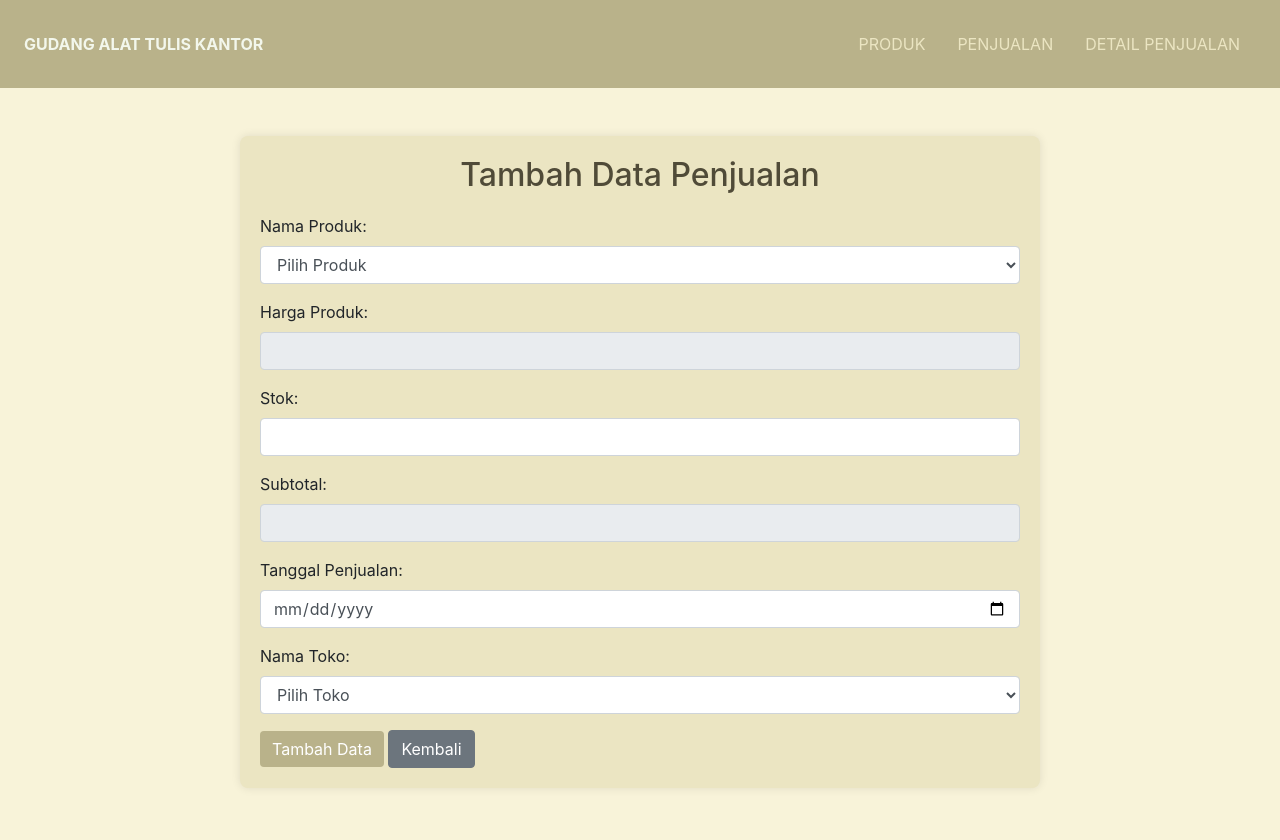
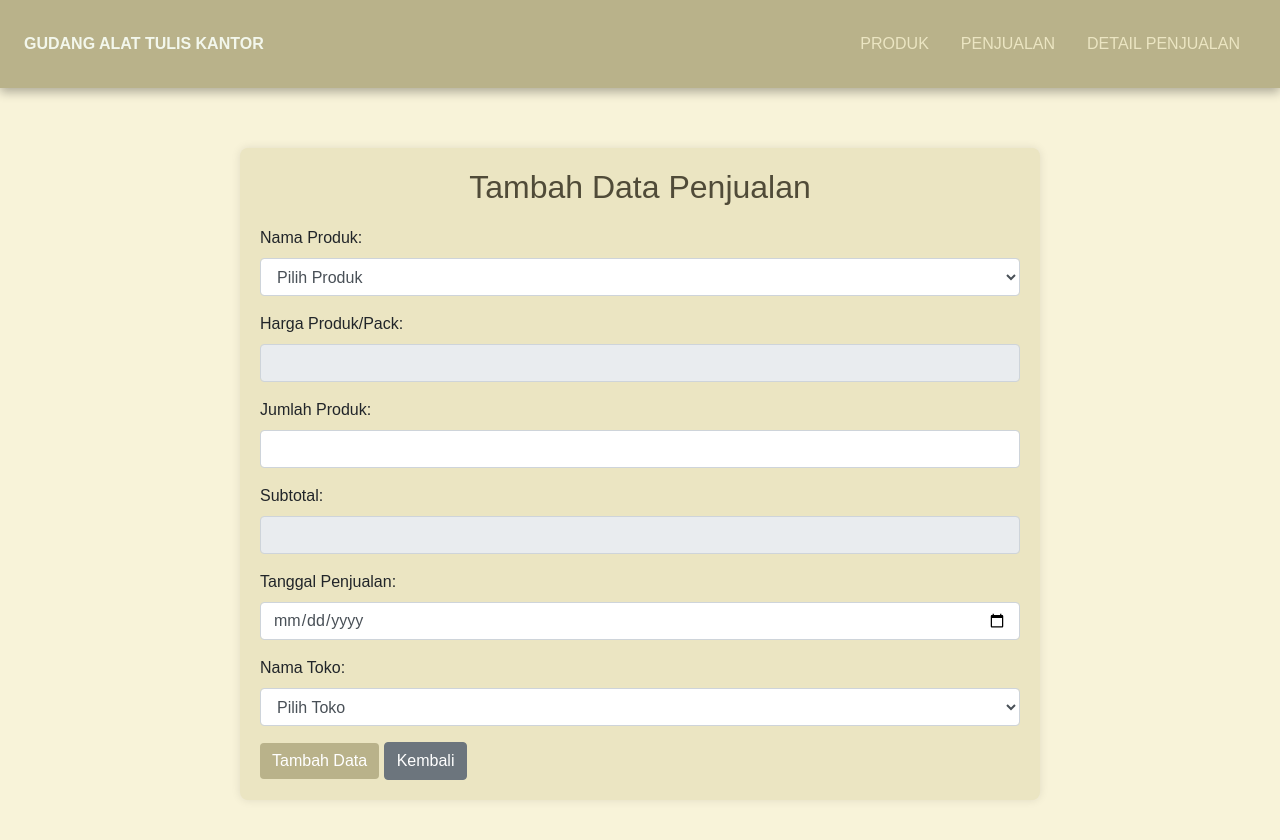
Before and after one commit to SENNNANA/ujikomrpl_senia, a PHP site: page /data_penjualan.php in a window 1280 px wide. Before the commit the page ends 788 px from the top, so only its background shows below. Run offline with PHP 8.4, Linux system fonts and the light colour scheme; data comes from the database, SQL or seed files in the repository; data that the repository does not hold is empty.

Commit message:
data_penjualan.php

```diff
--- a/data_penjualan.php
+++ b/data_penjualan.php
@@ -34,6 +34,8 @@ $result_semua_toko = $koneksi->query($sql_semua_toko);
     <style>
         body {
             background-color: #F8F3D9; /* Warna latar belakang utama */
+            padding-top: 100px; /* Padding untuk navbar */
+            font-family: 'Arial', sans-serif; /* Font umum */
         }
         .container {
             max-width: 800px;
@@ -50,7 +52,12 @@ $result_semua_toko = $koneksi->query($sql_semua_toko);
         }
         .header {
             background-color: #B9B28A; /* Warna latar belakang header */
-            padding: 20px;
+            position: fixed; /* Navbar tetap di atas */
+            top: 0;
+            left: 0;
+            width: 100%;
+            z-index: 1000;
+            box-shadow: 0 4px 10px rgba(0, 0, 0, 0.3); /* Bayangan pada navbar */
         }
         .nav-link {
             color: #EBE5C2; /* Warna teks tautan navigasi */
@@ -113,12 +120,12 @@ $result_semua_toko = $koneksi->query($sql_semua_toko);
         </div>
 
         <div class="form-group">
-            <label for="Harga">Harga Produk:</label>
+            <label for="Harga">Harga Produk/Pack:</label>
             <input type="number" id="Harga" name="Harga" class="form-control" value="<?= $barang ? $barang['Harga'] : '' ?>" required readonly>
         </div>
 
         <div class="form-group">
-            <label for="Stok">Stok:</label>
+            <label for="Stok">Jumlah Produk:</label>
             <input type="number" id="Stok" name="Stok" class="form-control" oninput="validasiStok()">
         </div>
 
```
